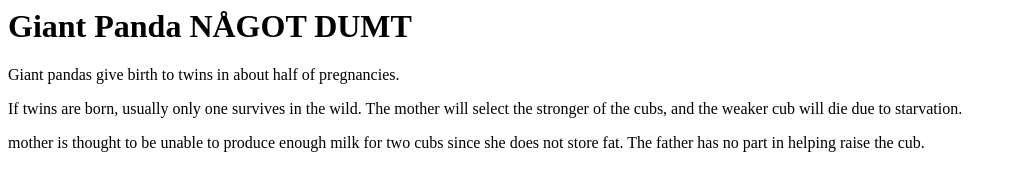
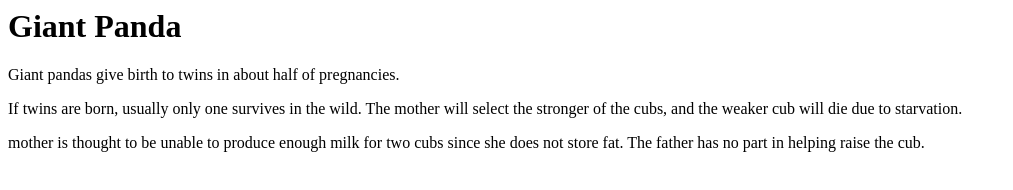
Before and after one commit to robinsardella/PandaWeb, a plain HTML site: page index.html in a window 1280 px wide. Shown: the whole page, without its empty margins (0-1013 px from the left). Drawn offline with Linux system fonts and the light colour scheme.

Commit message:
Revert "Något Dumt"
This reverts commit baf9f3ce96653c45e09cad40e6b233bf8e502b24.

```diff
--- a/index.html
+++ b/index.html
@@ -1,4 +1,4 @@
-<h1>Giant Panda NÅGOT DUMT
+<h1>Giant Panda
 </h1>
 
 <p>Giant pandas give birth to twins in about half of pregnancies.
```
